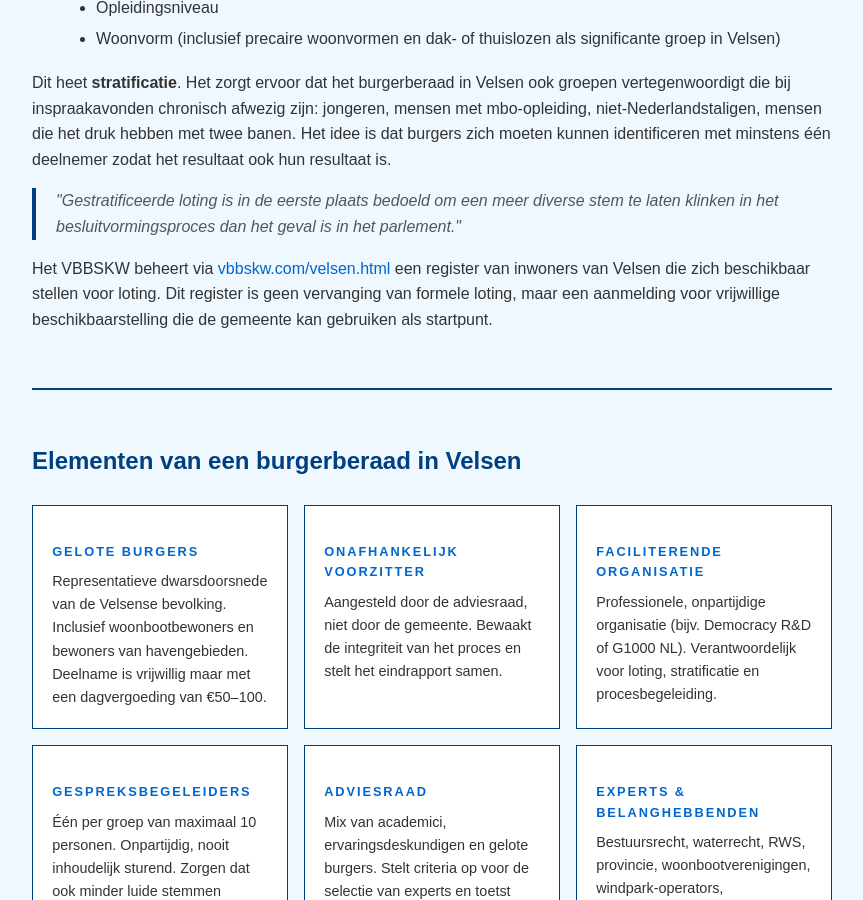
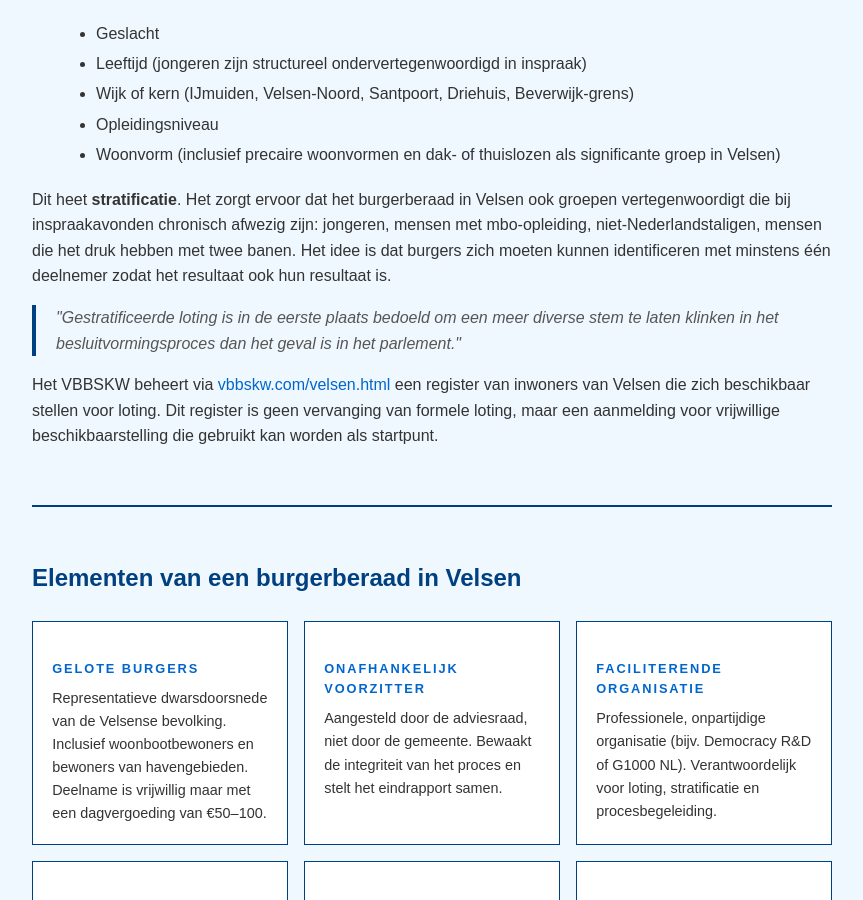
Before and after one commit to Klikblitser/VBBSKW, a Jekyll site: the page built from velsen.html, in a window 1280 px wide and 900 px high, scrolled down 6685 px. Shown: the whole window, without its empty margins (208-1071 px from the left). Built offline with Jekyll 4.4.1, drawn with Linux system fonts in a browser that asks for light colours; some of the changed text lies outside the part shown.

Commit message:
cursor aanpassing

```diff
--- a/velsen.html
+++ b/velsen.html
@@ -463,7 +468,7 @@
     "Gestratificeerde loting is in de eerste plaats bedoeld om een meer diverse stem te laten klinken in het besluitvormingsproces dan het geval is in het parlement."
   </blockquote>
 
-  <p>Het VBBSKW beheert via <a href="http://www.vbbskw.com/velsen.html">vbbskw.com/velsen.html</a> een register van inwoners van Velsen die zich beschikbaar stellen voor loting. Dit register is geen vervanging van formele loting, maar een aanmelding voor vrijwillige beschikbaarstelling die de gemeente kan gebruiken als startpunt.</p>
+  <p>Het VBBSKW beheert via <a href="http://www.vbbskw.com/velsen.html">vbbskw.com/velsen.html</a> een register van inwoners van Velsen die zich beschikbaar stellen voor loting. Dit register is geen vervanging van formele loting, maar een aanmelding voor vrijwillige beschikbaarstelling die gebruikt kan worden als startpunt.</p>
 </section>
 
 
```
Also changed, not shown: other parts of velsen.html (+6 -1 lines).
